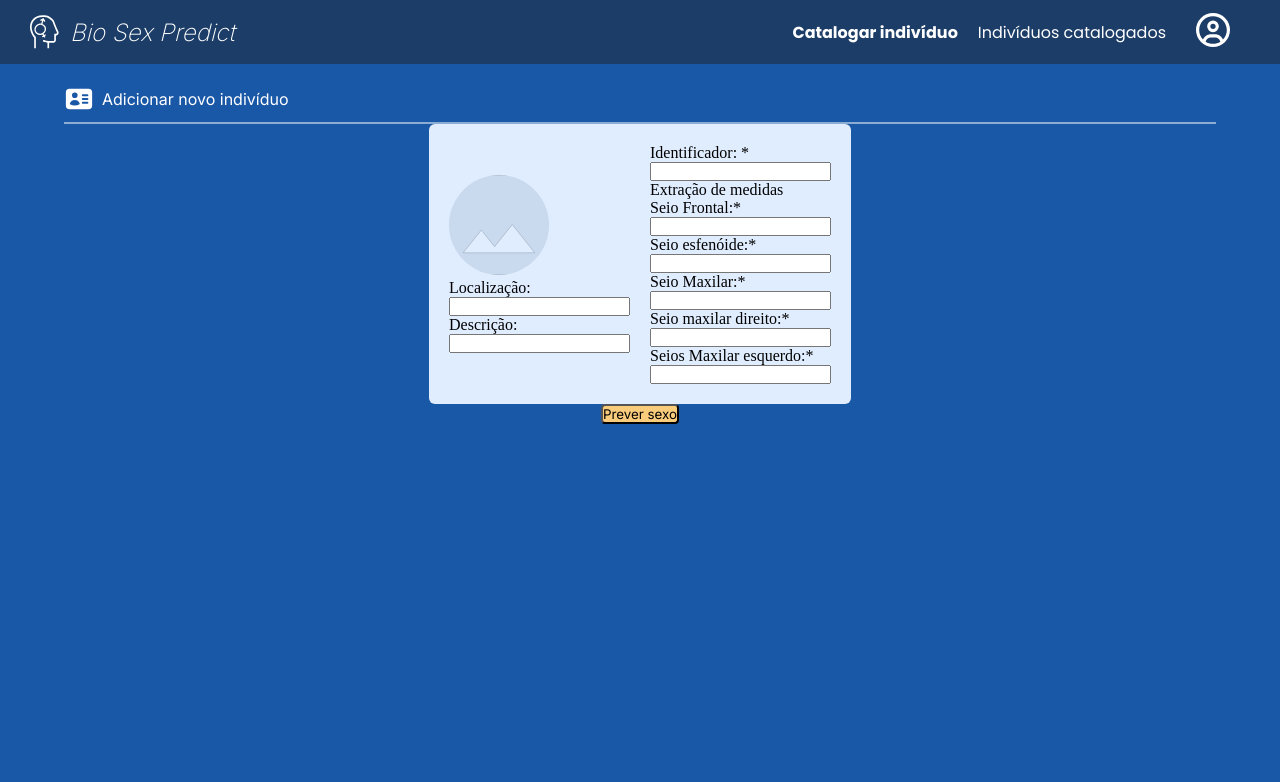
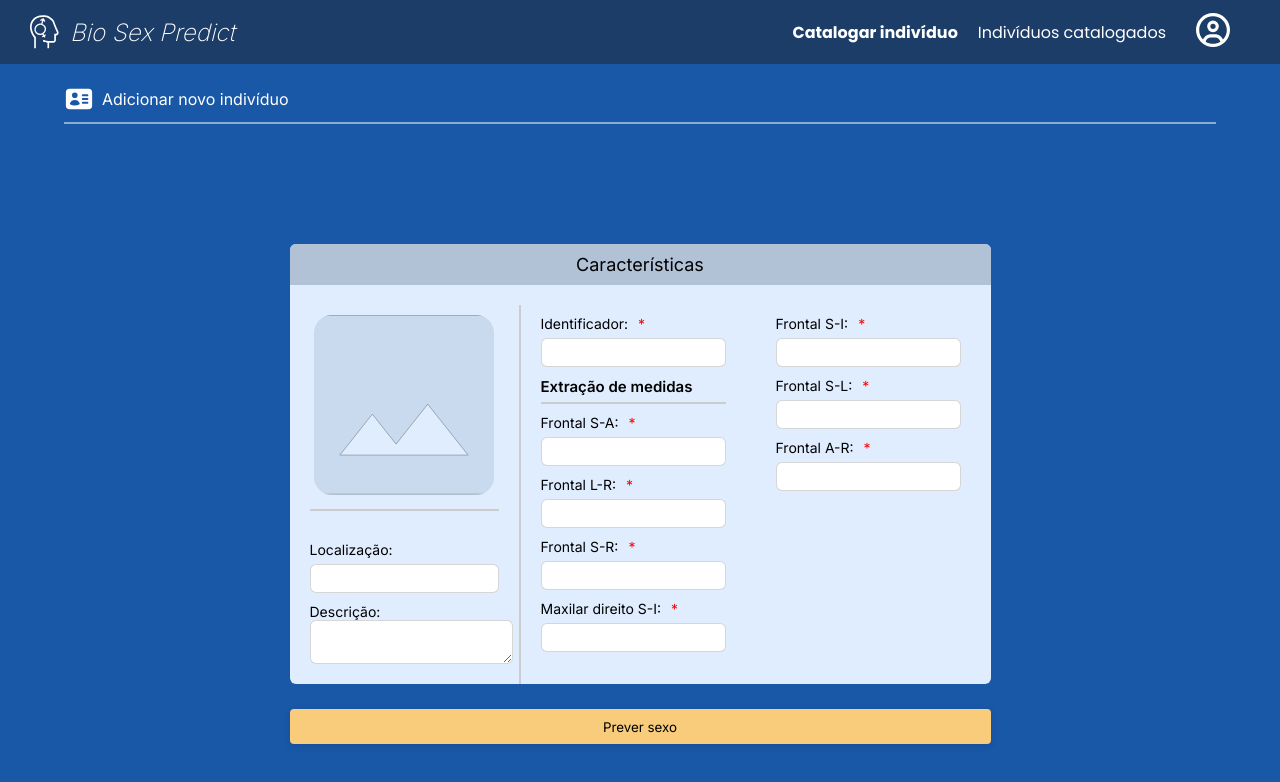
Before and after one commit to liviantorres/bioSexPredict, a React (Vite) app in the folder frontend/bioSexPredict/: page /inicio/catalogar-individuo in a window 1280 px wide. Shown: the top 782 px of the page. Built offline with nearby package versions, Linux system fonts and the light colour scheme; the HTML template or start-up script is replaced by a standard one.

Commit message:
Resolve#12

```diff
--- a/frontend/bioSexPredict/src/components/CardCaracteristicas.jsx
+++ b/frontend/bioSexPredict/src/components/CardCaracteristicas.jsx
@@ -1,24 +1,35 @@
 import React, { useState } from "react";
 import styled from "styled-components";
 
+const FullScreenContainer = styled.div`
+  display: flex;
+  flex-direction: column;
+  justify-content: center;
+  align-items: center;
+  height: 100vh;
+`;
+
 const ContainerCard = styled.div`
-    background-color: #E0EDFF;
+  background-color: #e0edff;
   border-radius: 6px;
   display: flex;
-    padding: 20px;
+  flex-direction: column;
   align-items: center;
+  gap: 20px;
 `;
 
 const DivLeft = styled.div`
   position: relative;
   display: flex;
   flex-direction: column;
+  border-right: 2px solid #ccc;
+  padding: 0px 20px 20px 20px;
 `;
 
 const PerfilImagem = styled.img`
-    width: 100px;
-    height: 100px;
-    border-radius: 50%;
+  width: 180px;
+  height: 180px;
+  border-radius: 10%;
   cursor: pointer;
   object-fit: cover;
   object-position: center;
@@ -28,11 +39,111 @@ const InputFile = styled.input`
   display: none;
 `;
 
-const DivRight = styled.div`
-    margin-left: 20px;
+const ImageContainer = styled.div`
+  position: relative;
   display: flex;
   flex-direction: column;
+  align-items: center;
+  margin-bottom: 20px;
+  border-bottom: 2px solid #ccc;
+  padding-bottom: 14px;
 `;
+
+const DivRight = styled.div`
+  display: flex;
+  flex-direction: column;
+  padding: 0px 30px 30px 30px;
+`;
+
+const Label = styled.label`
+  font-family: "Inter", sans-serif;
+  display: flex;
+  gap: 10px;
+  margin-top: 10px;
+  font-size: 14px;
+`;
+
+const P = styled.label`
+  font-family: "Inter", sans-serif;
+  font-weight: 600;
+  font-size: 15px;
+  border-bottom: 2px solid #ccc;
+  padding-bottom: 6px;
+  margin-top: 10px;
+`;
+
+const Asterisk = styled.p`
+  color: red;
+`;
+
+const Input = styled.input`
+  border: 1px solid #cccc;
+  border-radius: 6px;
+  padding: 6px 0px 6px 0px;
+  outline: none;
+  padding-left: 6px;
+  margin-top: 6px;
+`;
+
+const Textarea = styled.textarea`
+  border: 1px solid #cccc;
+  border-radius: 6px;
+  padding: 6px;
+  outline: none;
+  width: 100%;
+  resize: vertical;
+`;
+
+const Div = styled.div`
+  display: flex;
+  flex-direction: row;
+  gap: 20px;
+`;
+
+const DivMiddle = styled.div`
+  display: flex;
+  flex-direction: column;
+  padding-top: 0px;
+`;
+
+const Titulo = styled.h2`
+  width: 100%;
+  background-color: #b1c1d6;
+  text-align: center;
+  font-family: "Inter", sans-serif;
+  font-weight: 400;
+  font-size: 18px;
+  padding: 10px 0px 10px 0px;
+  border-radius: 6px 6px 0px 0px;
+`;
+
+
+const Button = styled.button`
+  background-color: #F8CC7B;
+  font-family: 'Inter', sans-serif;
+  color: #000;
+  border-radius: 4px;
+  margin-top: 25px;
+  width: 100%;
+  height: 35px;
+  border: none;
+  cursor: pointer;
+
+  box-shadow: 0 2px 6px rgba(0, 0, 0, 0.1);
+  transition: all 1.0s ease;
+  &:hover {
+    background-color: #e0b86d;
+    transform: scale(1.05);
+    box-shadow: 0 4px 10px rgba(0, 0, 0, 0.2);
+  }
+
+  &:focus {
+    outline: none;
+    box-shadow: 0 0 0 3px rgba(248, 204, 123, 0.6);
+  }
+`;
+
+
 
 const CardCaracteristicas = () => {
   const [image, setImage] = useState("/imagePerfil.svg");
@@ -49,38 +160,72 @@ const CardCaracteristicas = () => {
   };
 
   return (
+    <FullScreenContainer>
       <ContainerCard>
+        <Titulo>Características</Titulo>
+        <Div>
           <DivLeft>
-        <label htmlFor="fileInput">
+            <ImageContainer>
+              <Label htmlFor="fileInput">
                 <PerfilImagem src={image} alt="Imagem de Perfil" />
-        </label>
+              </Label>
               <InputFile
                 id="fileInput"
                 type="file"
                 accept="image/*"
                 onChange={handleImageChange}
               />
-        <label htmlFor="">Localização:</label>
-        <input type="text" />
-        <label htmlFor="">Descrição:</label>
-        <input type="text" />
+            </ImageContainer>
+
+            <Label htmlFor="">Localização:</Label>
+            <Input type="text" />
+            <Label htmlFor="">Descrição:</Label>
+            <Textarea type="" />
           </DivLeft>
+          <DivMiddle>
+            <Label htmlFor="">
+              Identificador: <Asterisk>*</Asterisk>
+            </Label>
+            <Input type="text" />
+
+            <P>Extração de medidas</P>
+
+            <Label htmlFor="">
+              Frontal S-A: <Asterisk>*</Asterisk>
+            </Label>
+
+            <Input type="text" />
+            <Label htmlFor="">
+              Frontal L-R: <Asterisk>*</Asterisk>
+            </Label>
+            <Input type="text" />
+            <Label htmlFor="">
+              Frontal S-R:<Asterisk>*</Asterisk>
+            </Label>
+            <Input type="text" />
+            <Label htmlFor="">
+              Maxilar direito S-I: <Asterisk>*</Asterisk>
+            </Label>
+            <Input type="text" />
+          </DivMiddle>
           <DivRight>
-        <label htmlFor="">Identificador: *</label>
-        <input type="text" />
-        <p>Extração de medidas</p>
-        <label htmlFor="">Seio Frontal:*</label>
-        <input type="text" />
-        <label htmlFor="">Seio esfenóide:*</label>
-        <input type="text" />
-        <label htmlFor="">Seio Maxilar:*</label>
-        <input type="text" />
-        <label htmlFor="">Seio maxilar direito:*</label>
-        <input type="text" />
-        <label htmlFor="">Seios Maxilar esquerdo:*</label>
-        <input type="text" />
+            <Label htmlFor="">
+              Frontal S-I: <Asterisk>*</Asterisk>
+            </Label>
+            <Input type="text" />
+            <Label htmlFor="">
+              Frontal S-L: <Asterisk>*</Asterisk>
+            </Label>
+            <Input type="text" />
+            <Label htmlFor="">
+              Frontal A-R: <Asterisk>*</Asterisk>
+            </Label>
+            <Input type="text" />
           </DivRight>
+        </Div>
       </ContainerCard>
+      <Button>Prever sexo</Button>
+    </FullScreenContainer>
   );
 };
 
--- a/frontend/bioSexPredict/src/pages/CatalogarIndividuo.jsx
+++ b/frontend/bioSexPredict/src/pages/CatalogarIndividuo.jsx
@@ -27,14 +27,6 @@ const DivContainer = styled.div`
   }
 `;
 
-const Button = styled.button`
-  background-color: #F8CC7B;
-  font-family: 'Inter', sans-serif;
-  color: #000;
-  border-radius: 4px;
-
-`;
-
 const CatalogarIndividuo = () => {
   return (
     <ContainerPrincipal>
@@ -45,7 +37,7 @@ const CatalogarIndividuo = () => {
     <CardCaracteristicas
 
     />
-<Button>Prever sexo</Button>
+
 
     </ContainerPrincipal>
   );
```
Lines whose indentation alone changed are shown as unchanged.
